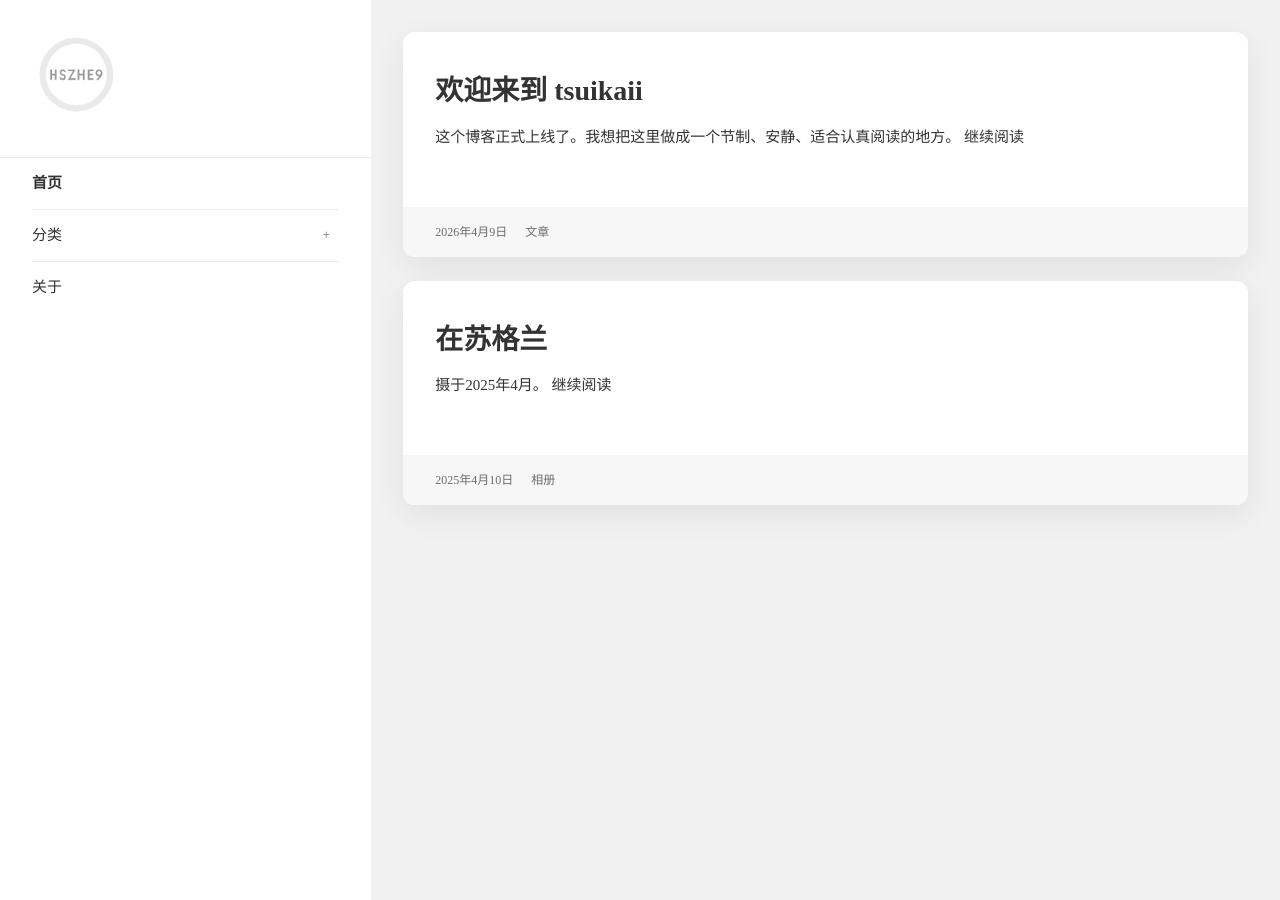
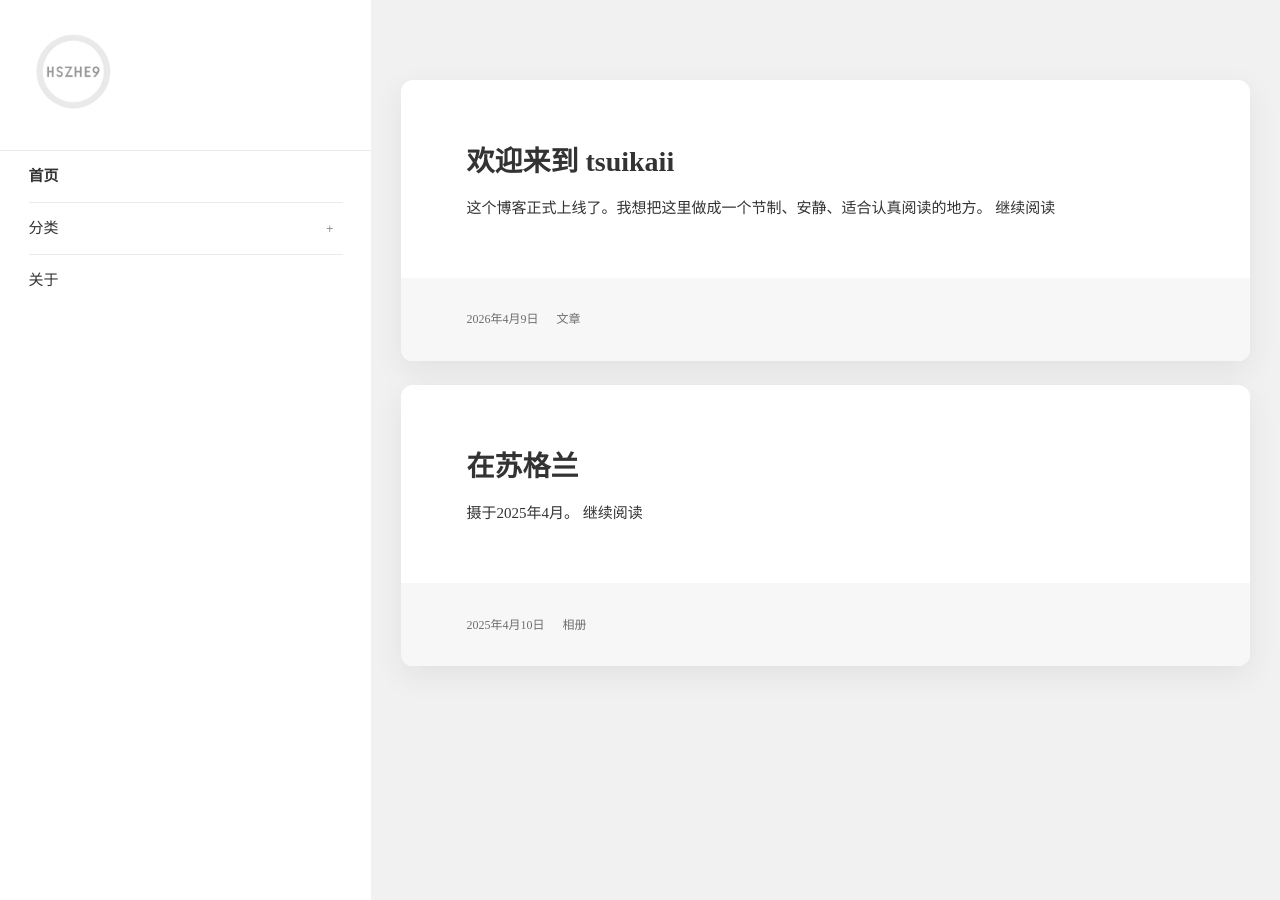
Before and after one commit to tsuikaii/tsuikaii.github.io, a Jekyll site: the page built from index.html, in a window 1280 px wide. Built offline with Jekyll 4.4.1, drawn with Linux system fonts in a browser that asks for light colours; some web fonts are replaced.

Commit message:
Revert "Align mobile and desktop content gutters"
This reverts commit 2c17e606f3b56ebb45853fa74b93c6dad2c6ad99.

```diff
--- a/assets/css/main.css
+++ b/assets/css/main.css
@@ -3,11 +3,6 @@
   src: url("/assets/fonts/iming.woff2") format("woff2"),
        url("/assets/fonts/iming.woff") format("woff");
   font-display: swap;
-}
-
-:root {
-  --layout-gap: 3.2rem;
-  --layout-gap-mobile: 2rem;
 }
 
 html {
@@ -83,7 +78,7 @@ body.sidebar-collapsed .sidebar {
 .site-header {
   background: #fff;
   border-bottom: 1px solid rgba(51, 51, 51, 0.1);
-  padding: var(--layout-gap);
+  padding: 7.6923%;
 }
 
 .site-branding {
@@ -173,7 +168,7 @@ body.sidebar-collapsed .sub-menu {
 
 .secondary {
   background-color: #fff;
-  padding: 0 var(--layout-gap) var(--layout-gap);
+  padding: 0 7.6923%;
 }
 
 .main-navigation ul {
@@ -267,7 +262,7 @@ body.sidebar-collapsed .site-content {
 }
 
 .site-main {
-  padding: var(--layout-gap) var(--layout-gap) 4rem;
+  padding-top: 8rem;
   padding-bottom: 4rem;
 }
 
@@ -280,7 +275,7 @@ body.sidebar-collapsed .site-content {
 .layout-home .hentry {
   border-radius: 12px;
   box-shadow: 0 10px 30px rgba(51, 51, 51, 0.08);
-  margin: 0 0 2.4rem;
+  margin: 0 3rem 2.4rem;
   overflow: hidden;
 }
 
@@ -291,7 +286,7 @@ body.sidebar-collapsed .site-content {
 .layout-category_archive .hentry {
   border-radius: 12px;
   box-shadow: 0 10px 30px rgba(51, 51, 51, 0.08);
-  margin: 0 0 2.4rem;
+  margin: 0 3rem 2.4rem;
   overflow: hidden;
 }
 
@@ -326,7 +321,7 @@ body.sidebar-collapsed .site-content {
 .layout-post .hentry,
 .layout-page .hentry,
 .layout-categories .hentry {
-  margin: 0 0 3rem;
+  margin: 0 3rem 3rem;
 }
 
 .layout-category_archive .archive-empty {
@@ -334,8 +329,8 @@ body.sidebar-collapsed .site-content {
 }
 
 .archive-heading {
-  margin: 0 0 2rem;
-  padding: 0;
+  margin: 0 3rem 2rem;
+  padding: 0 0.6rem;
 }
 
 .archive-title {
@@ -345,14 +340,14 @@ body.sidebar-collapsed .site-content {
 }
 
 .entry-header {
-  padding: 0 var(--layout-gap);
+  padding: 0 7.6923%;
 }
 
 .entry-title {
   font-size: 2.8rem;
   line-height: 1.2;
   margin: 0;
-  padding-top: var(--layout-gap);
+  padding-top: 7.6923%;
   padding-bottom: 2.4rem;
 }
 
@@ -362,7 +357,7 @@ body.sidebar-collapsed .site-content {
 
 .entry-content,
 .entry-summary {
-  padding: 0 var(--layout-gap) var(--layout-gap);
+  padding: 0 7.6923% 7.6923%;
 }
 
 .entry-content p,
@@ -429,7 +424,7 @@ body.sidebar-collapsed .site-content {
   color: rgba(51, 51, 51, 0.7);
   font-size: 1.2rem;
   line-height: 1.5;
-  padding: 1.6rem var(--layout-gap);
+  padding: 3.8461% 7.6923%;
 }
 
 .entry-footer a {
@@ -510,7 +505,7 @@ body.sidebar-collapsed .site-content {
   }
 
   body.sidebar-collapsed .site-header {
-    padding: var(--layout-gap-mobile);
+    padding: 7.6923%;
   }
 
   body.sidebar-collapsed .site-branding {
@@ -575,12 +570,13 @@ body.sidebar-collapsed .site-content {
   .secondary {
     display: none;
     border-top: 1px solid rgba(51, 51, 51, 0.1);
-    padding: 1.2rem var(--layout-gap-mobile) 2rem;
+    padding-top: 1.2rem;
+    padding-bottom: 2rem;
   }
 
   body.sidebar-collapsed .secondary {
     display: none;
-    padding: 1.2rem var(--layout-gap-mobile) 2rem;
+    padding: 1.2rem 7.6923% 2rem;
   }
 
   .secondary.toggled-on {
@@ -619,7 +615,7 @@ body.sidebar-collapsed .site-content {
   }
 
   .site-main {
-    padding: 0 var(--layout-gap-mobile) 2rem;
+    padding-top: 0;
   }
 
   .layout-home .hentry,
@@ -634,27 +630,6 @@ body.sidebar-collapsed .site-content {
     margin: 0 0 2rem;
     padding: 0;
   }
-
-  .site-header {
-    padding: var(--layout-gap-mobile);
-  }
-
-  .entry-header {
-    padding: 0 var(--layout-gap-mobile);
-  }
-
-  .entry-title {
-    padding-top: var(--layout-gap-mobile);
-  }
-
-  .entry-content,
-  .entry-summary {
-    padding: 0 var(--layout-gap-mobile) var(--layout-gap-mobile);
-  }
-
-  .entry-footer {
-    padding: 1.6rem var(--layout-gap-mobile);
-  }
 }
 
 @media screen and (min-width: 59.6875em) {
```
